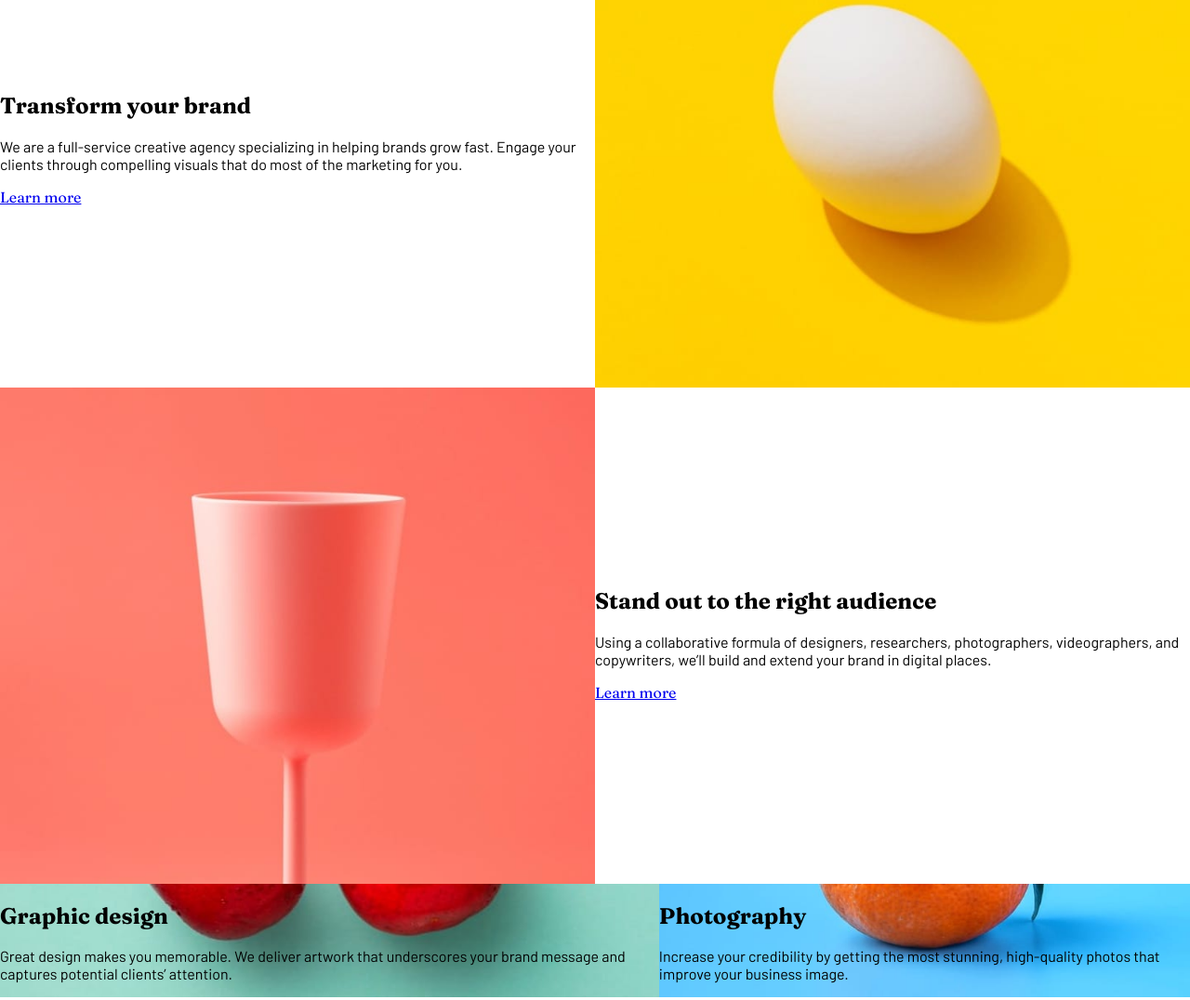
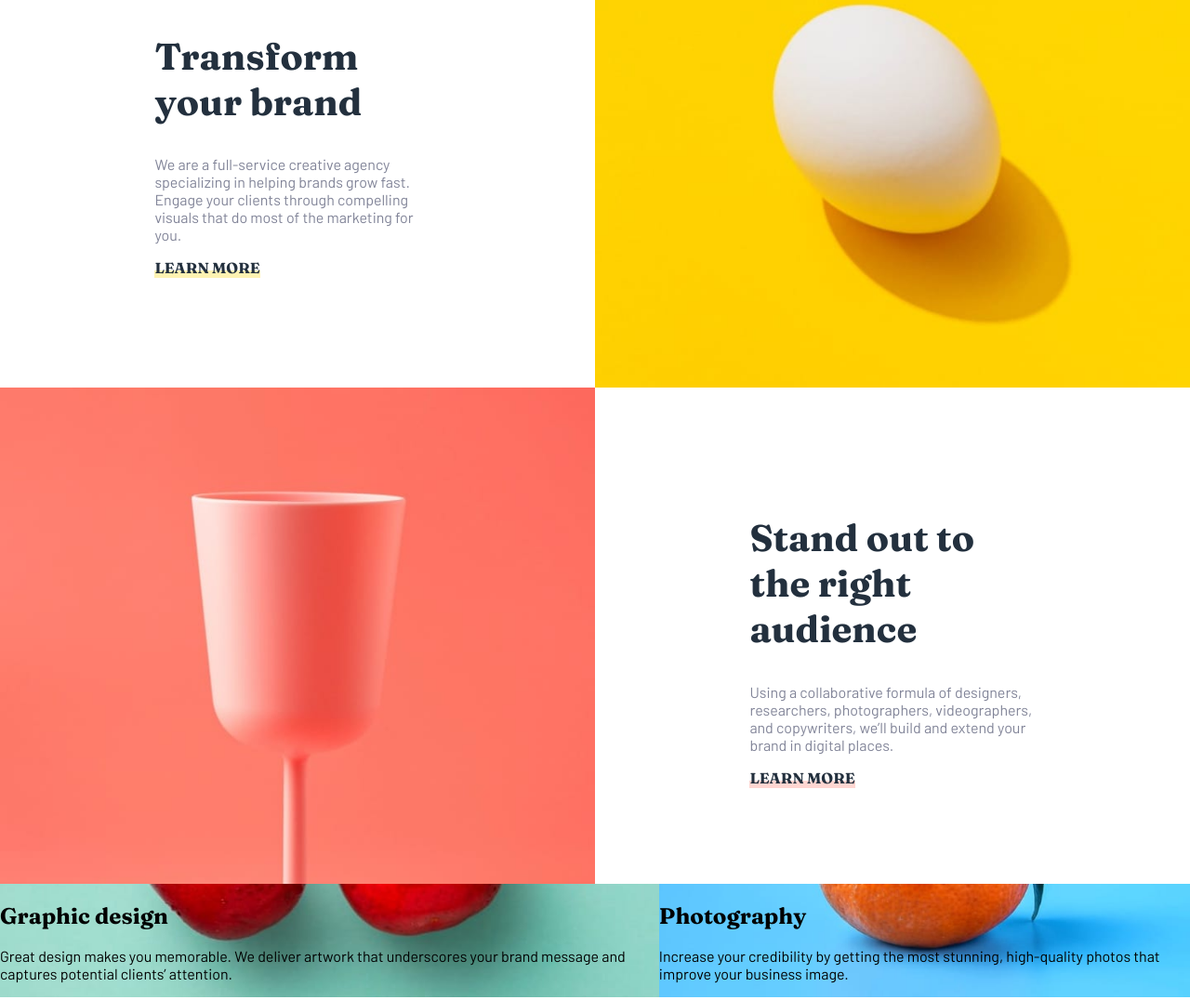
Before and after one commit to Shayneze/sunnyside-landing-page-fm, a plain HTML site: page index.html in a window 1280 px wide. Shown: the part 756-1832 px from the top of the page at 93% size. Drawn offline with Linux system fonts and the light colour scheme.

Commit message:
desgin first 2 sections

```diff
--- a/index.html
+++ b/index.html
@@ -29,12 +29,14 @@
 
     <div class="flex">
       <section class="section-content">
+        <div class="section-text">
           <h2>Transform your brand</h2>
           <p>
             We are a full-service creative agency specializing in helping brands grow fast.
             Engage your clients through compelling visuals that do most of the marketing for you.
           </p>
-        <a href="#">Learn more</a>
+          <a href="#" class="highlight-yellow">Learn more</a>
+        </div>
       </section>
       <img src="./images/desktop/image-transform.jpg" alt="">
     </div>
@@ -42,11 +44,13 @@
     <div class="flex">
       <img src="./images/desktop/image-stand-out.jpg" alt="">
       <section class="section-content">
+        <div class="section-text">
           <h2>Stand out to the right audience</h2>
           <p>
             Using a collaborative formula of designers, researchers, photographers, videographers, and copywriters, we’ll build and extend your brand in digital places.
           </p>
-        <a href="#">Learn more</a>
+          <a href="#" class="highlight-pink">Learn more</a>
+        </div>
       </section>
     </div>
 
--- a/styles.scss
+++ b/styles.scss
@@ -29,7 +29,7 @@ h1 {
   font-weight: 900;
   text-transform: uppercase;
   letter-spacing: 0.2em;
-  margin: 20vh 0 7vh;
+  margin: 10vh 0 9vh;
 }
 
 p {
@@ -53,7 +53,7 @@ p {
 }
 
 .nav-links {
-  width: 25%;
+  // width: 35%;
   display: flex;
   justify-content: space-between;
   align-items: center;
@@ -61,6 +61,7 @@ p {
     text-decoration: none;
     font-family: $primary-font;
     color: white;
+    margin-left: 2em;
   }
 }
 
@@ -79,6 +80,42 @@ p {
   align-items: center;
   img {
     width: 50%;
+  }
+  .section-content {
+    width: 50%;
+  }
+  .section-text {
+    padding: 0 13vw;
+    h2 {
+      font-size: 2.5em;
+      color: $desaturated-blue;
+    }
+    p {
+      color: $dark-grayish-blue;
+    }
+    a {
+      text-transform: uppercase;
+      color: $desaturated-blue;
+      font-weight: 700;
+      position: relative; /* Nécessaire pour positionner le pseudo-élément */
+      text-decoration: none; /* Enlève le soulignement par défaut */
+    }
+    a::before {
+      content: "";
+      position: absolute;
+      left: 0;
+      bottom: -1px; /* Aligné en bas du texte */
+      width: 100%;
+      height: 0.5em; /* Ajuste l’épaisseur de la surbrillance */
+      // background-color: rgba($yellow, 0.3); /* Couleur jaune avec transparence */
+      z-index: -1; /* Place l'effet au-dessus du fond mais en dessous du texte */
+  }
+    .highlight-yellow::before {
+      background-color: rgba($yellow, 0.3); /* Couleur jaune avec transparence */
+    }
+    .highlight-pink::before {
+      background-color: rgba($soft-red, 0.3); /* Couleur jaune avec transparence */
+    }
   }
 }
 
```
Also changed, not shown: styles.css, 1 other file. Lines whose indentation alone changed are shown as unchanged.
